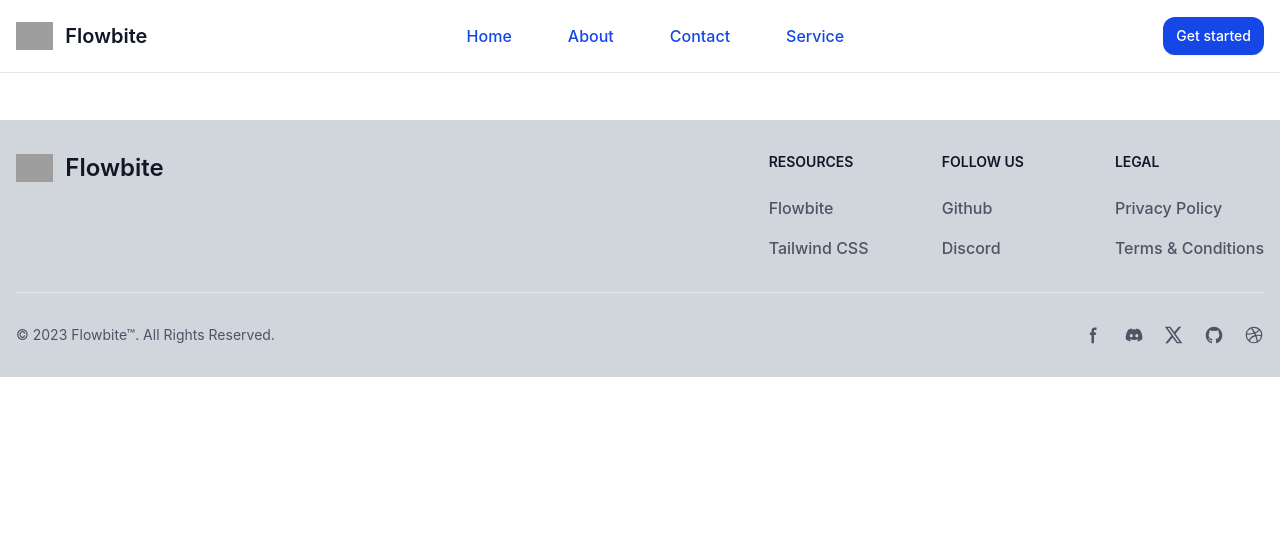
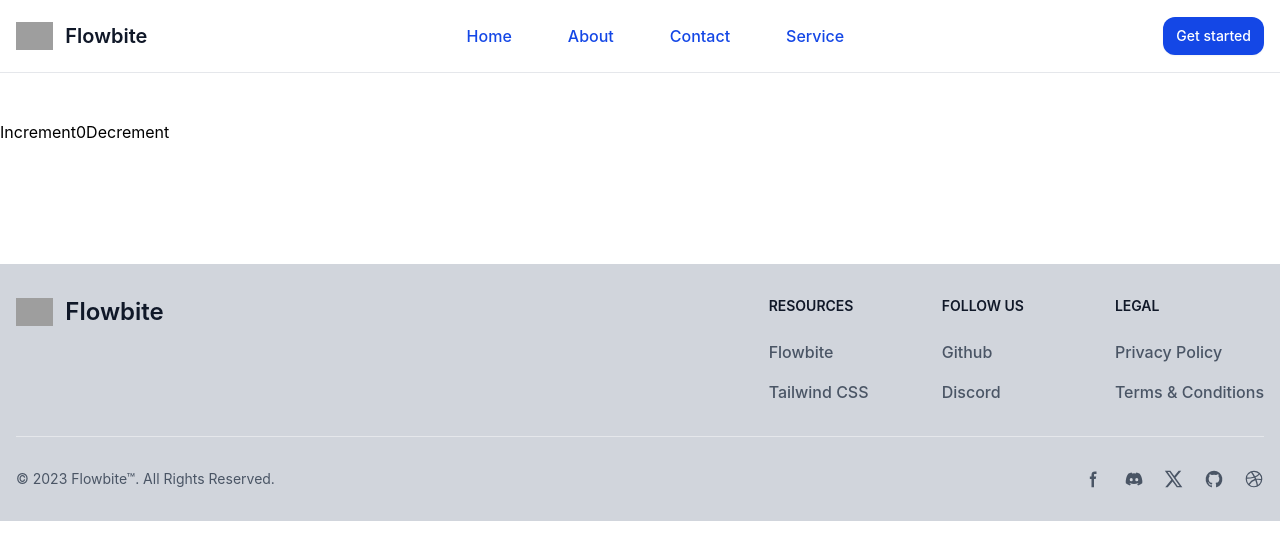
Before and after one commit to Md-Gajjali/Api-plus-contextAPi, a React (Vite) app: page / in a window 1280 px wide. Shown: the top 560 px of the page. Built offline with nearby package versions, Linux system fonts and the light colour scheme; no server answers; grey boxes are pictures that could not be loaded.

Commit message:
update increment

```diff
--- a/package.json
+++ b/package.json
@@ -10,10 +10,12 @@
     "preview": "vite preview"
   },
   "dependencies": {
+    "@reduxjs/toolkit": "^2.11.0",
     "@tailwindcss/vite": "^4.1.17",
     "flowbite": "^4.0.1",
     "react": "^19.2.0",
     "react-dom": "^19.2.0",
+    "react-redux": "^9.2.0",
     "react-router": "^7.9.6",
     "tailwindcss": "^4.1.17"
   },
--- a/src/App.jsx
+++ b/src/App.jsx
@@ -4,26 +4,36 @@ import viteLogo from '/vite.svg'
 import './App.css'
 import Navber from './Componets/Navber'
 import Cards from './Componets/Cards'
+import { useSelector, useDispatch } from 'react-redux'
+import { increment, decrement } from './Slices/counterSlice'
+
 
 function App() {
 
-  const[product,setProduct]=useState([])
+  const [product, setProduct] = useState([])
+  const count = useSelector((state) => state.counter.value)
+  const dispatch = useDispatch()
+  console.log(count);
 
-  useEffect(()=>{
-    fetch('https://dummyjson.com/recipes')
-    .then(res => res.json())
-    .then((data)=> setProduct(data.recipes));
-  },[])
+
+
+
+  // useEffect(() => {
+  //   fetch('https://dummyjson.com/recipes')
+  //     .then(res => res.json())
+  //     .then((data) => setProduct(data.recipes));
+  // }, [])
 
 
 
   return (
     <>
-    <div className='flex flex-wrap justify-between gap-2 container m-auto'>
+      {/* <div className='flex flex-wrap justify-between gap-2 container m-auto'>
         {
-        product.map((items)=>{
-          return(
+          product.map((items) => {
+            return (
               <Cards
+                key={items.id}
                 title={items.name}
                 imgSrc={items.image}
                 rating={items.rating}
@@ -33,6 +43,24 @@ function App() {
             )
           })
         }
+      </div> */}
+
+      <div className='container m-auto mt-30'>
+        <div>
+          <button
+            aria-label="Increment value"
+            onClick={() => dispatch(increment())}
+          >
+            Increment
+          </button>
+          <span>{count}</span>
+          <button
+            aria-label="Decrement value"
+            onClick={() => dispatch(decrement())}
+          >
+            Decrement
+          </button>
+        </div>
       </div>
     </>
   )
--- a/src/Pages/Contact.jsx
+++ b/src/Pages/Contact.jsx
@@ -1,7 +1,7 @@
 import React, { useEffect, useState } from 'react'
 import Cards from '../Componets/Cards'
-import { useContext } from 'react';
-import { AppProvider } from '../ContextApi';
+// import { useContext } from 'react';
+// import { AppProvider } from '../ContextApi';
 
 
 
@@ -10,7 +10,7 @@ import { AppProvider } from '../ContextApi';
 const Contact = () => {
     const [product, setProduct] = useState([])
 
-    const {apon, setApon} = useContext(AppProvider)
+    // const {apon, setApon} = useContext(AppProvider)
 
 
 
@@ -25,8 +25,8 @@ const Contact = () => {
 return (
     <div className='container m-auto flex flex-wrap justify-between gap-2'>
         <div className='absolute top-20 left-20'>
-            <h1>{apon}</h1>
-            <button onClick={()=> setApon("this is ......")}>click</button>
+            {/* <h1>{apon}</h1>
+            <button onClick={()=> setApon("this is ......")}>click</button> */}
         </div>
         {
             product.map((items)=>{
--- /dev/null
+++ b/src/Slices/counterSlice.js
@@ -0,0 +1,25 @@
+import { createSlice } from '@reduxjs/toolkit'
+
+const initialState = {
+  value: 0,
+}
+
+export const counterSlice = createSlice({
+  name: 'counter',
+  initialState,
+  reducers: {
+    increment: (state) => {
+      state.value += 1
+    },
+    decrement: (state) => {
+      state.value -= 1
+    },
+    incrementByAmount: (state, action) => {
+      state.value += action.payload
+    },
+  },
+})
+
+export const { increment, decrement, incrementByAmount } = counterSlice.actions
+
+export default counterSlice.reducer
--- /dev/null
+++ b/src/Store/Store.js
@@ -0,0 +1,8 @@
+import { configureStore } from '@reduxjs/toolkit'
+import counterReducer from '../Slices/counterSlice'
+
+export const store = configureStore({
+  reducer: {
+    counter: counterReducer
+  }
+})
--- a/src/main.jsx
+++ b/src/main.jsx
@@ -8,7 +8,8 @@ import Rootlayout from './Rootlayout.jsx';
 import About from './Pages/About.jsx';
 import Contact from './Pages/Contact.jsx';
 import Servicce from './Pages/Servicce.jsx';
-import ContextApi from './ContextApi.jsx';
+import { store } from '../src/Store/Store.js'
+import { Provider } from 'react-redux'
 
 
 const router = createBrowserRouter([
@@ -27,8 +28,8 @@ const router = createBrowserRouter([
 
 createRoot(document.getElementById('root')).render(
   <StrictMode>
-    <ContextApi>
+    <Provider store={store}>
      <RouterProvider router={router} />
-    </ContextApi>
+    </Provider>
   </StrictMode>,
 )
```
Also changed, not shown: 1 other file (tests, documents, lock files or other folders). Lines whose indentation alone changed are shown as unchanged.
